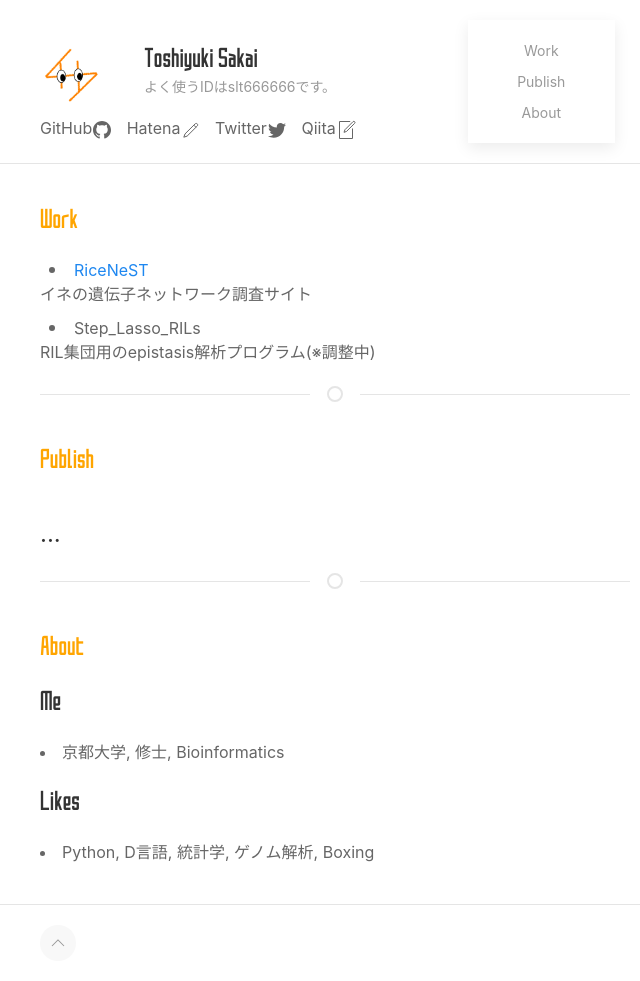
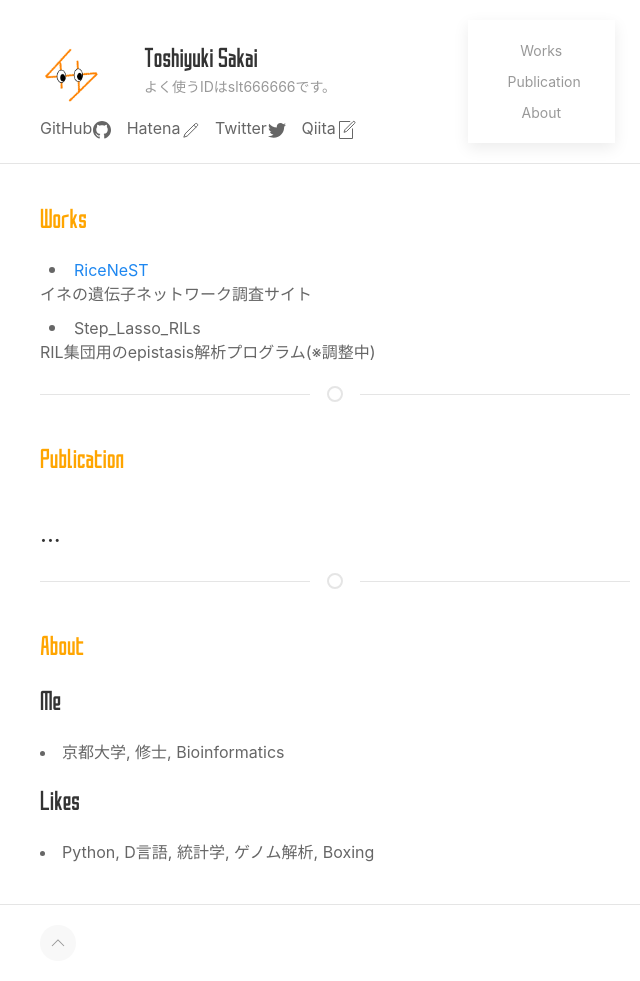
Before and after one commit to slt666666/mysite, a Django app: page / in a window 1280 px wide. Shown: the whole page, without its empty margins (305-945 px from the left). Run offline with Django 3.2, Linux system fonts and the light colour scheme.

Commit message:
fix some title

```diff
--- a/main/templates/main/index.html
+++ b/main/templates/main/index.html
@@ -31,15 +31,15 @@
               </div>
               <div class="uk-card uk-card-default uk-card-body uk-width-1-4 uk-visible@s">
                 <ul class="uk-nav-default uk-nav-center uk-nav-parent-icon" uk-nav>
-                    <li><a href="#work" uk-scroll>Work</a></li>
-                    <li><a href="#publish" uk-scroll>Publish</a></li>
+                    <li><a href="#work" uk-scroll>Works</a></li>
+                    <li><a href="#publish" uk-scroll>Publication</a></li>
                     <li><a href="#about" uk-scroll>About</a></li>
                 </ul>
               </div>
           </div>
       </div>
       <div class="uk-card-body">
-          <h3 id="work" class="body-title">Work</h3>
+          <h3 id="work" class="body-title">Works</h3>
           <ul class="uk-list uk-list-bullet">
               <li><a href="">RiceNeST</a></li>
               イネの遺伝子ネットワーク調査サイト
@@ -47,7 +47,7 @@
               RIL集団用のepistasis解析プログラム(※調整中)
           </ul>
           <hr class="uk-divider-icon">
-          <h3 id="publish" class="body-title">Publish</h3>
+          <h3 id="publish" class="body-title">Publication</h3>
           <h3>...</h3>
           <hr class="uk-divider-icon">
           <h3 id="about" class="body-title">About</h3>
```
